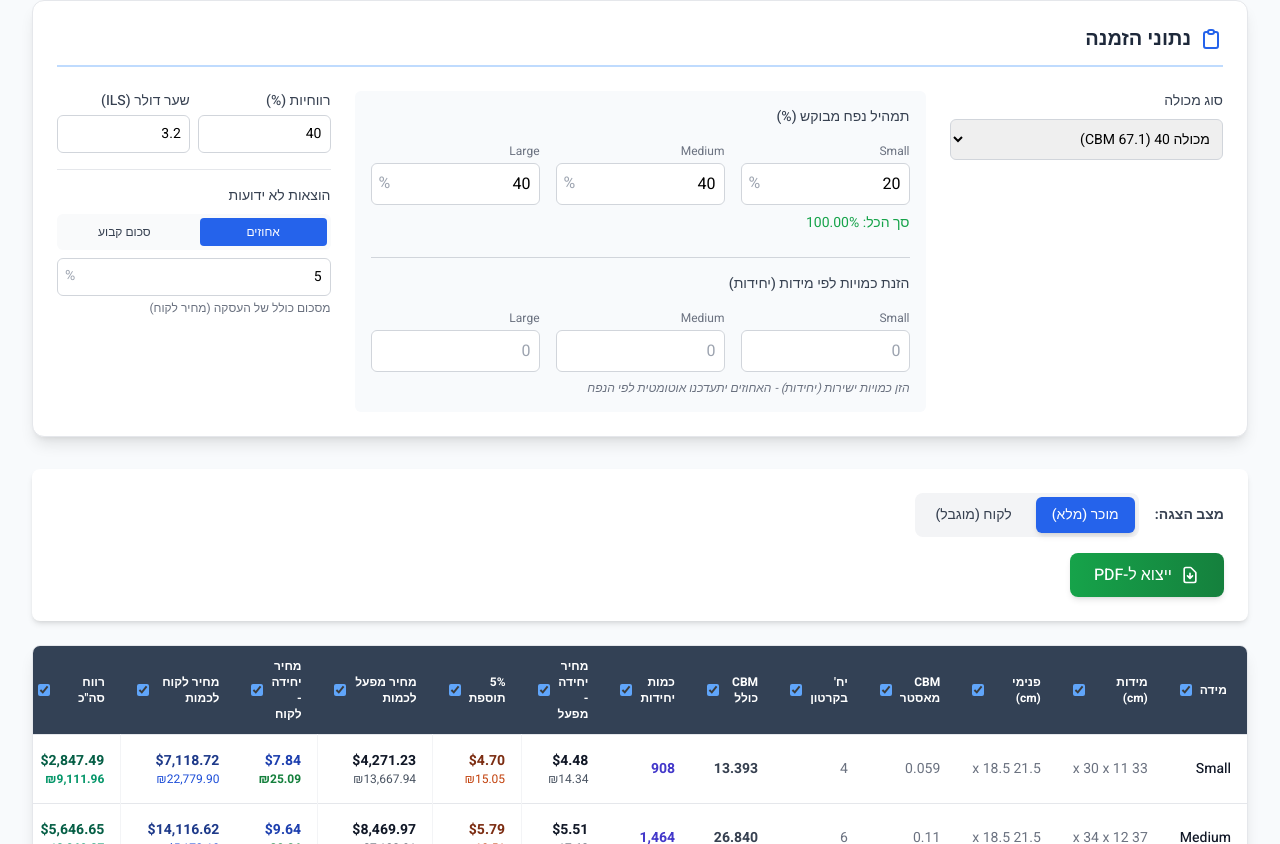
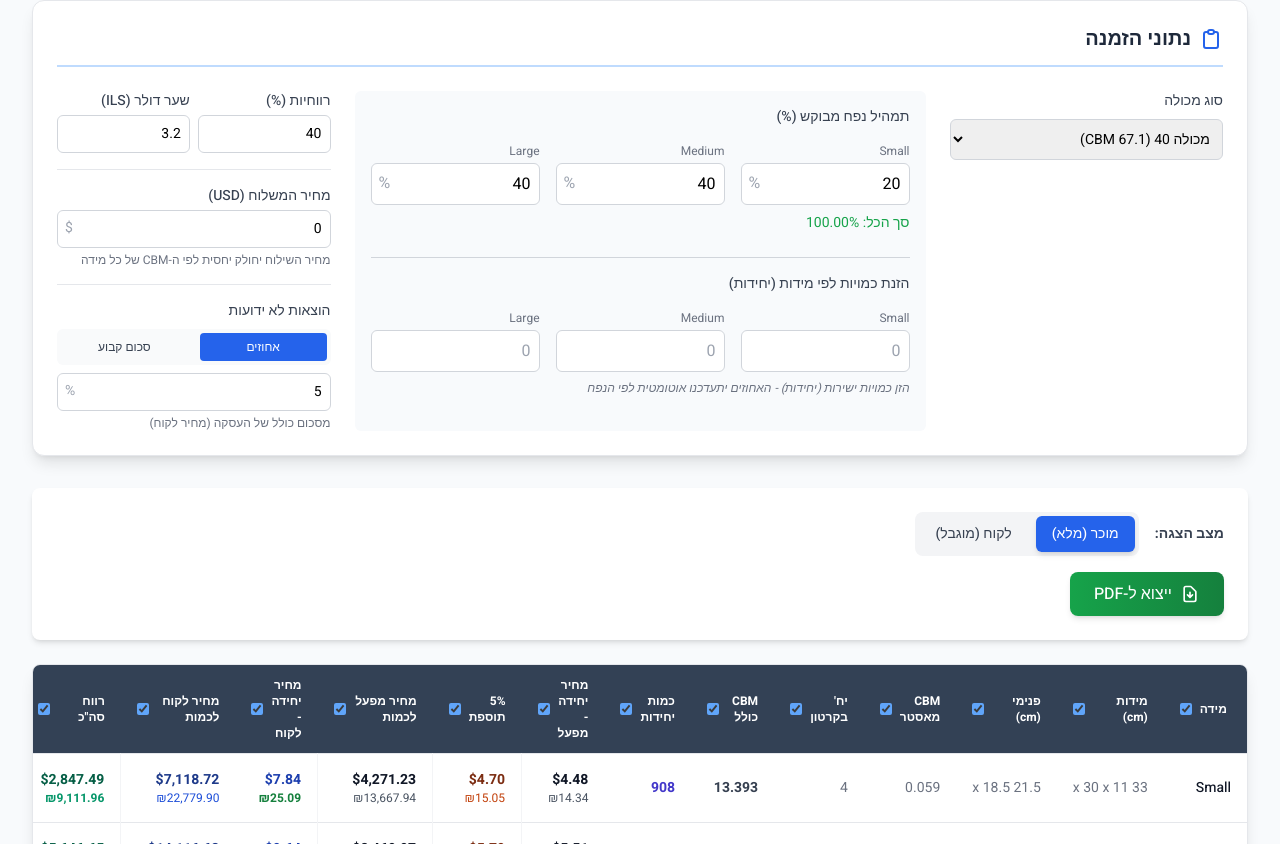
Before and after one commit to elishosh687-spec/EVA-CALCULATOR, a React (Vite) app: page / in a window 1280 px wide. Shown: the part 196-1040 px from the top of the page. Built offline with nearby package versions, Linux system fonts and the light colour scheme.

Commit message:
Add shipping cost columns: shipping per unit and price with shipping, remove auto-hide columns on view mode change

```diff
--- a/App.tsx
+++ b/App.tsx
@@ -1,5 +1,5 @@
 
-import React, { useState, useMemo, useRef, useEffect } from 'react';
+import React, { useState, useMemo, useRef } from 'react';
 import { BOX_SIZES, CONTAINER_CAPACITIES } from './constants';
 import { UserInputs, CalculationResult, SummaryData } from './types';
 import jsPDF from 'jspdf';
@@ -19,6 +19,7 @@ const App: React.FC = () => {
     },
     targetMargin: 40,
     exchangeRate: 3.2,
+    shippingCostUSD: 0,
     unknownExpensesType: 'percent',
     unknownExpensesValue: 5, // Default 5%
   });
@@ -41,6 +42,8 @@ const App: React.FC = () => {
     totalCustomerPrice: { visible: true, internal: false, label: 'מחיר לקוח לכמות' }, // Total customer price for quantity
     totalProfit: { visible: true, internal: true, label: 'רווח סה"כ' }, // Only seller
     marginPercent: { visible: true, internal: true, label: '% רווחיות' }, // Only seller
+    shippingPerUnit: { visible: true, internal: false, label: 'שילוח ליחידה' }, // Shipping cost per unit
+    priceWithShipping: { visible: true, internal: false, label: 'מחיר לקוח כולל שילוח' }, // Customer price per unit including shipping
   };
 
   // User-controlled column visibility state
@@ -63,23 +66,6 @@ const App: React.FC = () => {
     });
     return config;
   }, [columnVisibility]);
-
-  // Update column visibility when view mode changes
-  useEffect(() => {
-    if (viewMode === 'customer') {
-      // In customer mode, automatically hide all internal columns
-      setColumnVisibility(prev => {
-        const updated = { ...prev };
-        Object.keys(defaultColumnConfig).forEach(key => {
-          const config = defaultColumnConfig[key as keyof typeof defaultColumnConfig];
-          if (config.internal) {
-            updated[key] = false;
-          }
-        });
-        return updated;
-      });
-    }
-  }, [viewMode]);
 
   const handleMixChange = (key: keyof UserInputs['mixPercents'], value: string) => {
     const numValue = parseFloat(value) || 0;
@@ -191,6 +177,9 @@ const App: React.FC = () => {
     // Calculate total factory price for distribution
     const totalFactoryPriceAll = resultsWithPrices.reduce((sum, r) => sum + r.totalFactoryPriceUSD, 0);
 
+    // Calculate total units for shipping distribution (equal division)
+    const totalUnitsAll = resultsWithPrices.reduce((sum, r) => sum + r.totalUnits, 0);
+
     // Step 3: Final calculations with total expenses
     return resultsWithPrices.map(pre => {
       const { size, totalUnits, actualCBM, priceUSD, priceILS, landingCostILS, totalFactoryPriceUSD } = pre;
@@ -209,6 +198,16 @@ const App: React.FC = () => {
       // Total expenses = factory price + proportional unknown expenses
       const totalExpensesUSD = totalFactoryPriceUSD + proportionalUnknownExpensesUSD;
 
+      // Calculate shipping cost per unit (equal division: total shipping / total units)
+      const shippingPerUnitUSD = totalUnitsAll > 0
+        ? inputs.shippingCostUSD / totalUnitsAll
+        : 0;
+      const shippingPerUnitILS = shippingPerUnitUSD * inputs.exchangeRate;
+
+      // Calculate customer price with shipping
+      const priceWithShippingUSD = priceUSD + shippingPerUnitUSD;
+      const priceWithShippingILS = priceILS + shippingPerUnitILS;
+
       // Get cartons from preliminaryCalculations
       const cartons = preliminaryCalculations.find(p => p.size.id === size.id)?.cartons || 0;
 
@@ -224,7 +223,11 @@ const App: React.FC = () => {
         priceILS,
         landingCostILS,
         totalProfitILS,
-        totalProfitUSD
+        totalProfitUSD,
+        shippingPerUnitUSD,
+        shippingPerUnitILS,
+        priceWithShippingUSD,
+        priceWithShippingILS
       } as CalculationResult;
     });
   }, [inputs]);
@@ -486,6 +489,25 @@ const App: React.FC = () => {
                 </div>
               </div>
 
+              {/* Shipping Cost */}
+              <div className="border-t border-gray-200 pt-3 md:pt-4 mt-3 md:mt-4">
+                <label className="block text-sm font-medium text-gray-700 mb-1">מחיר המשלוח (USD)</label>
+                <div className="relative">
+                  <input
+                    type="number"
+                    step="0.01"
+                    value={inputs.shippingCostUSD}
+                    onChange={(e) => setInputs(prev => ({ ...prev, shippingCostUSD: parseFloat(e.target.value) || 0 }))}
+                    className="w-full border-gray-300 border rounded-md p-2.5 md:p-2 text-base md:text-sm"
+                    placeholder="0"
+                  />
+                  <span className="absolute left-2 top-2 text-gray-400 text-sm">$</span>
+                </div>
+                <p className="mt-1 text-xs text-gray-500">
+                  מחיר השילוח יחולק יחסית לפי ה-CBM של כל מידה
+                </p>
+              </div>
+
               {/* Unknown Expenses */}
               <div className="border-t border-gray-200 pt-3 md:pt-4 mt-3 md:mt-4">
                 <label className="block text-sm font-medium text-gray-700 mb-2">הוצאות לא ידועות</label>
@@ -685,6 +707,8 @@ const App: React.FC = () => {
                       { key: 'totalCustomerPrice', label: 'מחיר לקוח לכמות' },
                       { key: 'totalProfit', label: 'רווח סה"כ' },
                       { key: 'marginPercent', label: '% רווחיות' },
+                      { key: 'shippingPerUnit', label: 'שילוח ליחידה' },
+                      { key: 'priceWithShipping', label: 'מחיר לקוח כולל שילוח' },
                     ];
                     return dynamicColumns.map(col => {
                       if (!isColumnVisible(col.key)) return null;
@@ -761,6 +785,18 @@ const App: React.FC = () => {
                       </td>
                     )}
                     {isColumnVisible('marginPercent') && <td className="px-4 py-4 whitespace-nowrap text-sm text-gray-500">{inputs.targetMargin}%</td>}
+                    {isColumnVisible('shippingPerUnit') && (
+                      <td className="px-4 py-4 whitespace-nowrap text-sm border-l border-gray-100">
+                        <div className="text-purple-800 font-semibold">${res.shippingPerUnitUSD.toLocaleString(undefined, { minimumFractionDigits: 2, maximumFractionDigits: 2 })}</div>
+                        <div className="text-purple-600 text-xs">₪{res.shippingPerUnitILS.toLocaleString(undefined, { minimumFractionDigits: 2, maximumFractionDigits: 2 })}</div>
+                      </td>
+                    )}
+                    {isColumnVisible('priceWithShipping') && (
+                      <td className="px-4 py-4 whitespace-nowrap text-sm border-l border-gray-100">
+                        <div className="text-indigo-800 font-semibold">${res.priceWithShippingUSD.toLocaleString(undefined, { minimumFractionDigits: 2, maximumFractionDigits: 2 })}</div>
+                        <div className="text-indigo-600 font-bold text-xs">₪{res.priceWithShippingILS.toLocaleString(undefined, { minimumFractionDigits: 2, maximumFractionDigits: 2 })}</div>
+                      </td>
+                    )}
                   </tr>
                 ))}
               </tbody>
@@ -784,6 +820,8 @@ const App: React.FC = () => {
                       isColumnVisible('totalCustomerPrice'),
                       isColumnVisible('totalProfit'),
                       isColumnVisible('marginPercent'),
+                      isColumnVisible('shippingPerUnit'),
+                      isColumnVisible('priceWithShipping'),
                     ];
                     const totalDynamicCols = visibleDynamicCols.filter(Boolean).length;
                     const cbmCol = visibleDynamicCols[0] ? 1 : 0;
@@ -794,6 +832,8 @@ const App: React.FC = () => {
                     const priceCol = visibleDynamicCols[5] ? 1 : 0;
                     const totalCustomerPriceCol = visibleDynamicCols[6] ? 1 : 0;
                     const profitCols = (visibleDynamicCols[7] ? 1 : 0) + (visibleDynamicCols[8] ? 1 : 0);
+                    const shippingCol = visibleDynamicCols[9] ? 1 : 0;
+                    const priceWithShippingCol = visibleDynamicCols[10] ? 1 : 0;
                     return (
                       <>
                         <td colSpan={fixedCols} className="px-4 py-4 text-left border-l border-gray-200">סה"כ כללי:</td>
@@ -845,6 +885,26 @@ const App: React.FC = () => {
                             <div className="text-emerald-700 text-sm">₪{summary.totalProfitILS.toLocaleString(undefined, { minimumFractionDigits: 2, maximumFractionDigits: 2 })}</div>
                           </td>
                         )}
+                        {shippingCol > 0 && (() => {
+                          const totalShippingILS = results.reduce((sum, curr) => sum + (curr.shippingPerUnitILS * curr.totalUnits), 0);
+                          const totalShippingUSD = totalShippingILS / inputs.exchangeRate;
+                          return (
+                            <td className="px-4 py-4 border-l border-gray-100">
+                              <div className="text-purple-800 font-semibold">-</div>
+                              <div className="text-purple-600 text-xs">-</div>
+                            </td>
+                          );
+                        })()}
+                        {priceWithShippingCol > 0 && (() => {
+                          const totalPriceWithShippingILS = results.reduce((sum, curr) => sum + (curr.priceWithShippingILS * curr.totalUnits), 0);
+                          const totalPriceWithShippingUSD = totalPriceWithShippingILS / inputs.exchangeRate;
+                          return (
+                            <td className="px-4 py-4 border-l border-gray-100">
+                              <div className="text-indigo-800 font-semibold">${totalPriceWithShippingUSD.toLocaleString(undefined, { minimumFractionDigits: 2, maximumFractionDigits: 2 })}</div>
+                              <div className="text-indigo-600 text-xs">₪{totalPriceWithShippingILS.toLocaleString(undefined, { minimumFractionDigits: 2, maximumFractionDigits: 2 })}</div>
+                            </td>
+                          );
+                        })()}
                       </>
                     );
                   })()}
--- a/types.ts
+++ b/types.ts
@@ -23,6 +23,7 @@ export interface UserInputs {
   };
   targetMargin: number;
   exchangeRate: number;
+  shippingCostUSD: number; // Total shipping cost in USD
   unknownExpensesType: 'percent' | 'fixed';
   unknownExpensesValue: number; // Percentage if type is 'percent', fixed amount in ILS if type is 'fixed'
 }
@@ -40,6 +41,10 @@ export interface CalculationResult {
   landingCostILS: number;
   totalProfitILS: number;
   totalProfitUSD: number; // Total profit in USD
+  shippingPerUnitUSD: number; // Shipping cost per unit (total shipping / total units) in USD
+  shippingPerUnitILS: number; // Shipping cost per unit (total shipping / total units) in ILS
+  priceWithShippingUSD: number; // Customer price per unit including shipping in USD
+  priceWithShippingILS: number; // Customer price per unit including shipping in ILS
 }
 
 export interface SummaryData {
```
